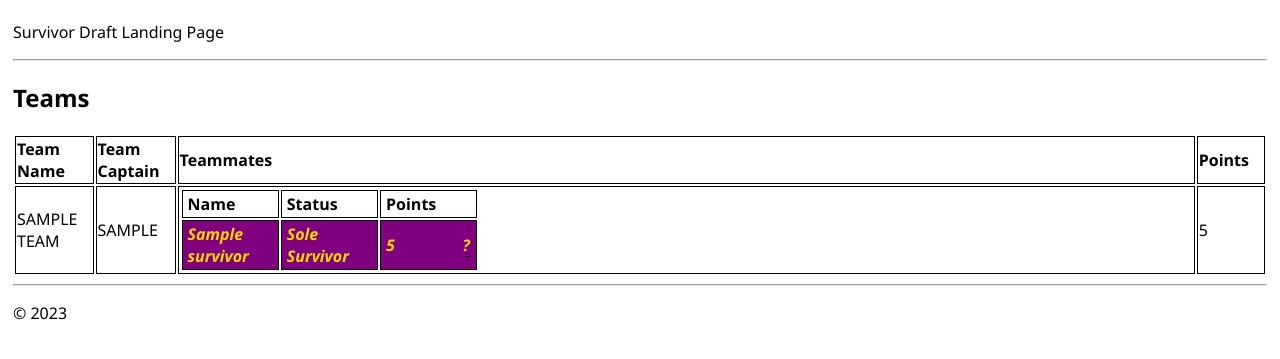
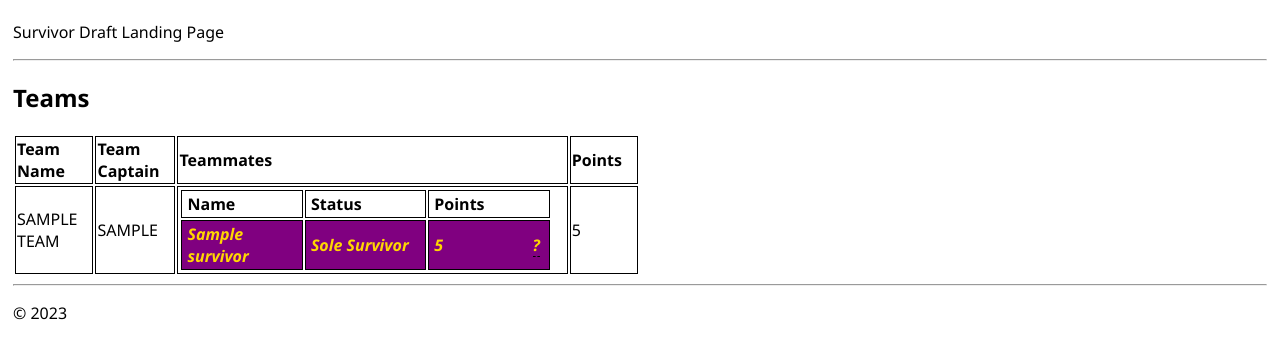
Before and after one commit to mawilson/survivor_draft, a Django app: page / in a window 1280 px wide. Shown: the part 47-406 px from the top of the page. Run offline with Django 4.2, Linux system fonts and the light colour scheme; tables that the repository leaves empty hold one stand-in row (values such as "Sample post").

Commit message:
Fixed home page table width issue

```diff
--- a/survive/static/survive/site.css
+++ b/survive/static/survive/site.css
@@ -5,6 +5,11 @@
 
 input[name=message] {
     width: 80%;
+}
+
+.team_list {
+    table-layout: auto;
+    width: 50%;
 }
 
 .team_list th,
@@ -16,7 +21,7 @@ input[name=message] {
 
 .survivor_list {
     table-layout: fixed;
-    width: 30%;
+    width: 100%;
 }
 
 .survivor_list th,
```
